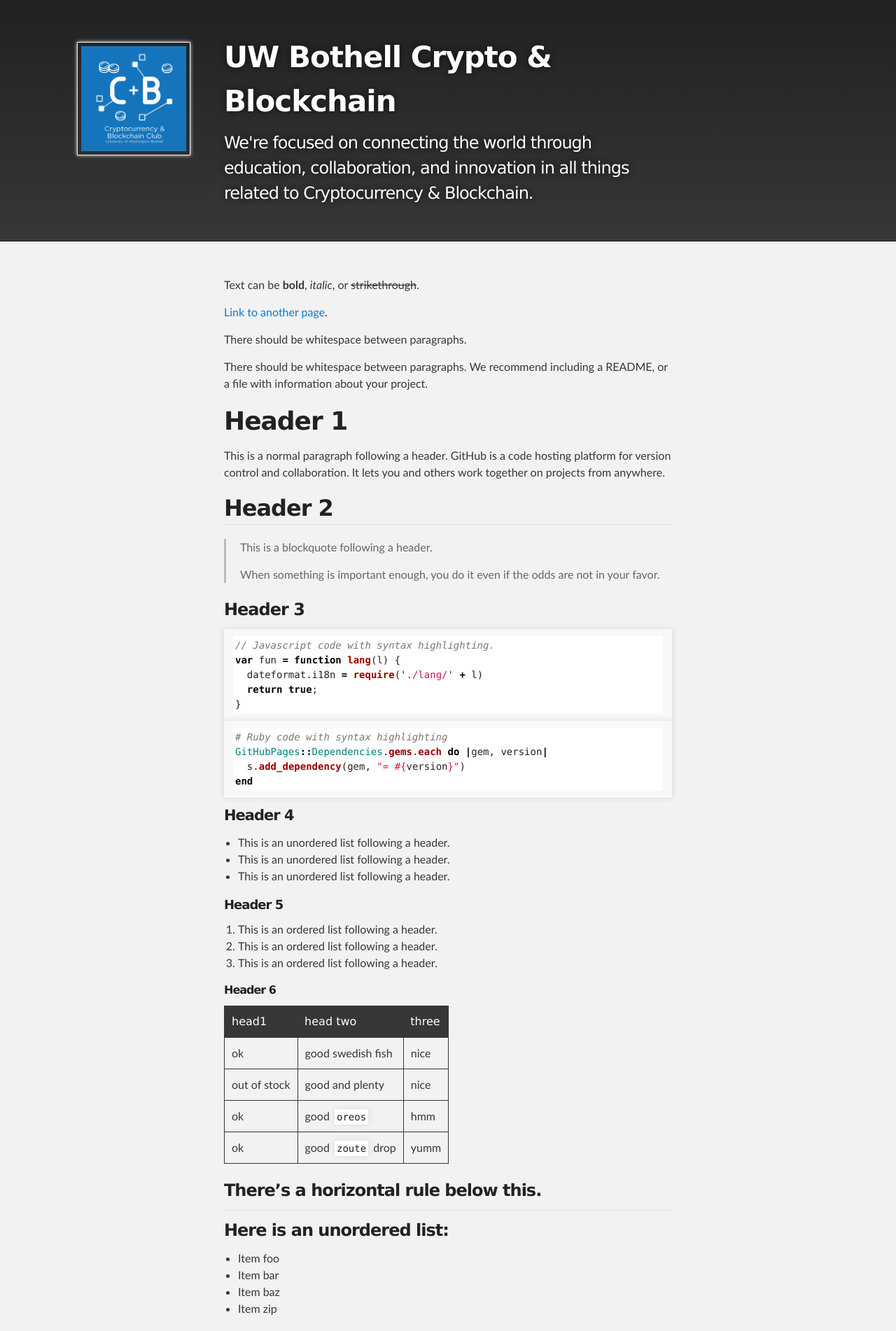
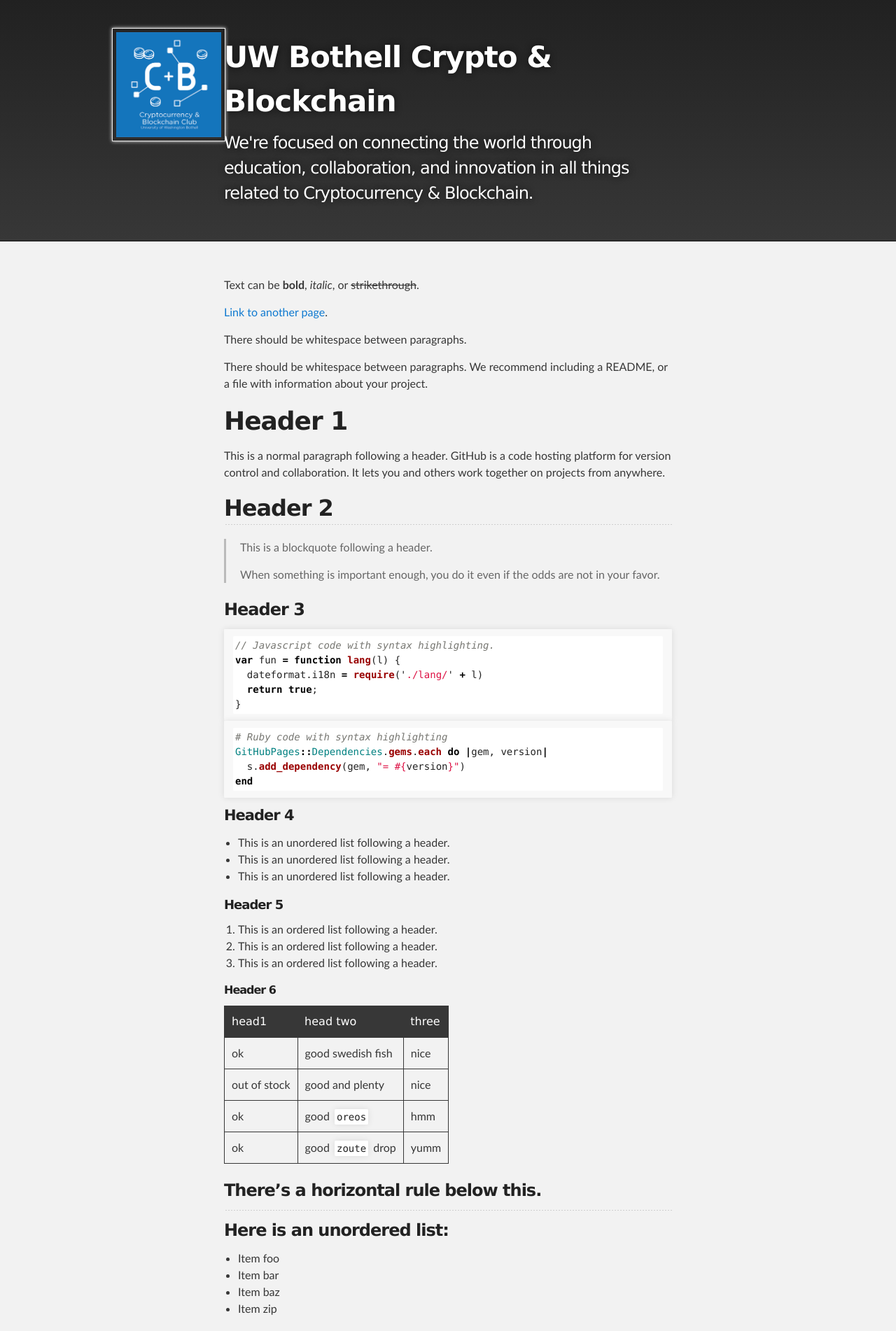
Before and after one commit to satrask/satrask-webtest-repo.github.io, a Jekyll site: the page built from index.md, in a window 1280 px wide. Shown: the top 1902 px of the page at 70% size. Built offline with Jekyll 4.4.1, drawn with Linux system fonts in a browser that asks for light colours.

Commit message:
Update jekyll-theme-slate.scss

```diff
--- a/_sass/jekyll-theme-slate.scss
+++ b/_sass/jekyll-theme-slate.scss
@@ -257,8 +257,8 @@ Full-Width Styles
 .banner
 {
   position: absolute;
-  top: 50px;
-  left: -200px;
+  top: 30px;
+  left: -150px;
   width: 150px;
   height: 150px;
 }
```
